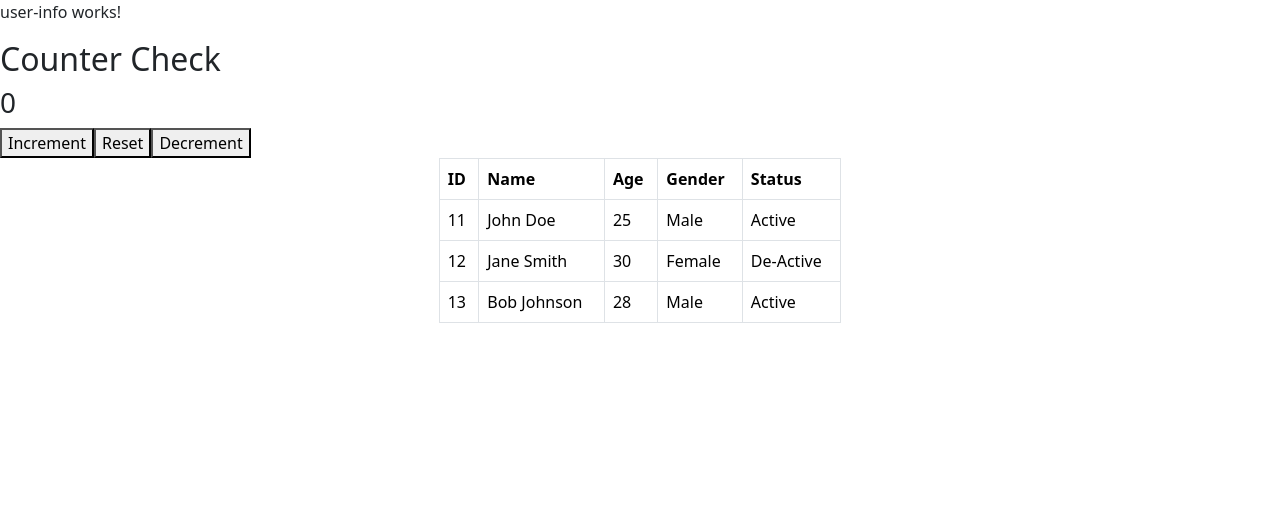
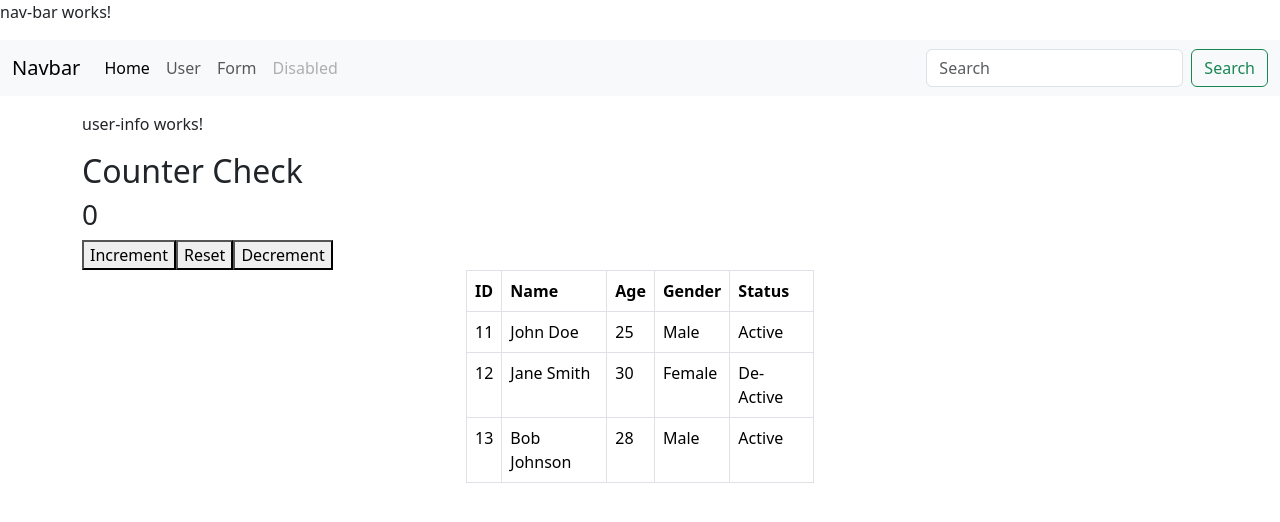
Before and after one commit to BariKunal/Angular_Tasks, an Angular app: page /user in a window 1280 px wide. Before the commit this address led to /. Shown: the top 522 px of the page. Built offline with nearby package versions, Linux system fonts and the light colour scheme.

Commit message:
Routing for the project

```diff
--- a/src/app/app.component.html
+++ b/src/app/app.component.html
@@ -1,2 +1,36 @@
-<app-user-info></app-user-info>
-<router-outlet></router-outlet>
+<!-- <app-user-info></app-user-info>
+<app-nav-bar></app-nav-bar> -->
+<p>nav-bar works!</p>
+<nav class="navbar navbar-expand-lg bg-body-tertiary">
+  <div class="container-fluid">
+    <a class="navbar-brand" href="#">Navbar</a>
+    <button class="navbar-toggler" type="button" data-bs-toggle="collapse" data-bs-target="#navbarSupportedContent" aria-controls="navbarSupportedContent" aria-expanded="false" aria-label="Toggle navigation">
+      <span class="navbar-toggler-icon"></span>
+    </button>
+    <div class="collapse navbar-collapse" id="navbarSupportedContent">
+      <ul class="navbar-nav me-auto mb-2 mb-lg-0">
+        <li class="nav-item">
+          <a class="nav-link active" aria-current="page" href="#">Home</a>
+        </li>
+        <li class="nav-item">
+          <a class="nav-link" routerLink="user'">User</a>
+
+        </li>
+        <li class="nav-item">
+          <a class="nav-link" routerLink="nav-bar">Form</a>
+        </li>
+
+        <li class="nav-item">
+          <a class="nav-link disabled" aria-disabled="true">Disabled</a>
+        </li>
+      </ul>
+      <form class="d-flex" role="search">
+        <input class="form-control me-2" type="search" placeholder="Search" aria-label="Search"/>
+        <button class="btn btn-outline-success" type="submit">Search</button>
+      </form>
+    </div>
+  </div>
+</nav>
+<div class="container mt-3">
+    <router-outlet></router-outlet>
+</div>
--- a/src/app/app.routes.ts
+++ b/src/app/app.routes.ts
@@ -1,3 +1,16 @@
 import { Routes } from '@angular/router';
+import { UserInfoComponent } from './User/user-info/user-info.component';
+import { NavBarComponent } from './nav-bar/nav-bar.component';
 
-export const routes: Routes = [];
+export const routes: Routes = [
+    {
+        path: 'user',
+        component: UserInfoComponent,
+    },
+    { path: '', redirectTo: 'user', pathMatch: 'full' },
+    { path: '**', redirectTo: 'user' },
+    {
+        path: 'navbar',
+        component: NavBarComponent,
+    }
+];
```
Also changed, not shown: src/app/app.component.ts (+4 -3 lines).
